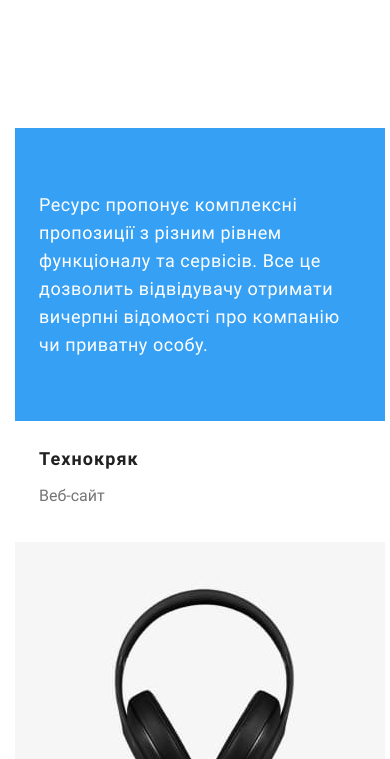
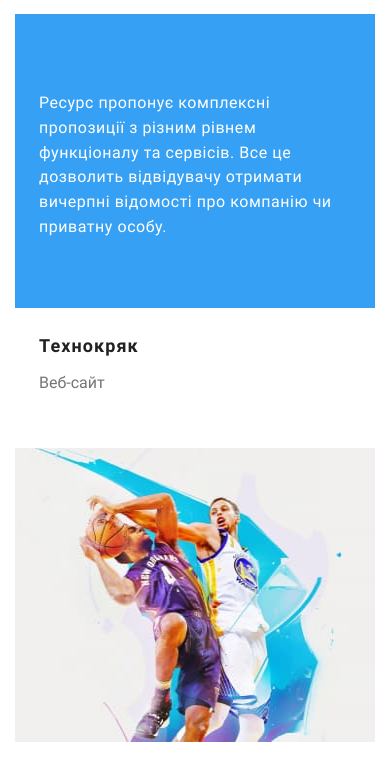
Before and after one commit to SerhiiLytvin/project-sl-web_studio, a plain HTML site: page portfolio.html in a window 390 px wide. Shown: the part 46-805 px from the top of the page. Drawn offline with nearby package versions, Linux system fonts and the light colour scheme.

Commit message:
portfolio responsive

```diff
--- a/portfolio.html
+++ b/portfolio.html
@@ -78,11 +78,13 @@
                <div class="portfolio__item">
                   <div class="portfolio__content content-portfolio">
                      <div class="content-portfolio__text">
-                        <p class="content-portfolio__description">
-                           Ресурс пропонує комплексні пропозиції з різним рівнем функціоналу та сервісів. Все це
-                           дозволить
-                           відвідувачу отримати вичерпні відомості про компанію чи приватну особу.
-                        </p>
+                        <div class="content-portfolio__text-body">
+                           <p class="content-portfolio__description">
+                              Ресурс пропонує комплексні пропозиції з різним рівнем функціоналу та сервісів. Все це
+                              дозволить
+                              відвідувачу отримати вичерпні відомості про компанію чи приватну особу.
+                           </p>
+                        </div>
                         <div class="content-portfolio__header">
                            <h2 class="content-portfolio__title">
                               Технокряк
--- a/scss/styles.scss
+++ b/scss/styles.scss
@@ -992,16 +992,30 @@ body {
 /*----PORTFOLIO*/
 .portfolio {
    flex: 1 1 auto;
-   margin: 174px 0px 94px 0px;
+   margin: 144px 0px 94px 0px;
+
+   @media (max-width:902px) {
+      margin: 60px 0px 60px 0px;
+   }
 }
 .portfolio__container {
 }
 .portfolio__body {
    display: grid;
-   grid-template-columns: auto auto auto;
+   grid-template-columns: repeat(3,auto);
    grid-gap: 30px;
+
+   @media (max-width:902px) {
+      grid-template-columns: repeat(2,auto);
+   }
+
+   @media (max-width:594px) {
+      grid-template-columns: repeat(1,auto);
+   }
+
 }
 .portfolio__item {
+   max-width: 370px;
 }
 .portfolio__content {
 }
@@ -1011,15 +1025,29 @@ body {
 .content-portfolio__text {
 }
 
+.content-portfolio__text-body {
+   margin: 0px 0px 20px 0px;
+   background: rgba(33, 150, 243, 0.90);
+}
 .content-portfolio__description {
-   margin: 0px 0px 20px 0px;
    padding: 63px 24px;
    color: #FFF;
    font-size: 18px;
    font-weight: 400;
    line-height: 155.556%;
    letter-spacing: 0.54px;
-   background: rgba(33, 150, 243, 0.90);
+   overflow-y: hidden;
+   height: 294px;
+
+   @media (max-width: 1075px) {
+      padding: 49px 24px;
+      font-size: 16px;
+   }
+
+   @media (max-width: 594px) {
+      padding: 77px 24px;
+      font-size: 16px;
+   }
 }
 .content-portfolio__header {
    padding: 0px 24px;
@@ -1037,7 +1065,15 @@ body {
    font-size: 16px;
    font-weight: 400;
    line-height: 1.875;
+   margin: 0px 0px 20px 0px;
+
 }
 .content-portfolio__icon {
    margin: 0px 0px 20px 0px;
+   position: relative;
+
+   & img {
+      max-width: 100%;
+      min-height: 294px;
+   }
 }
```
Also changed, not shown: css/styles.css.
